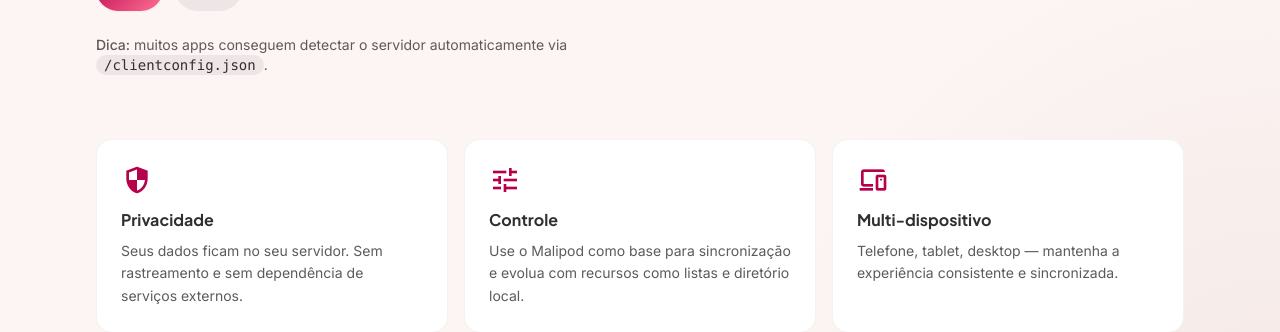
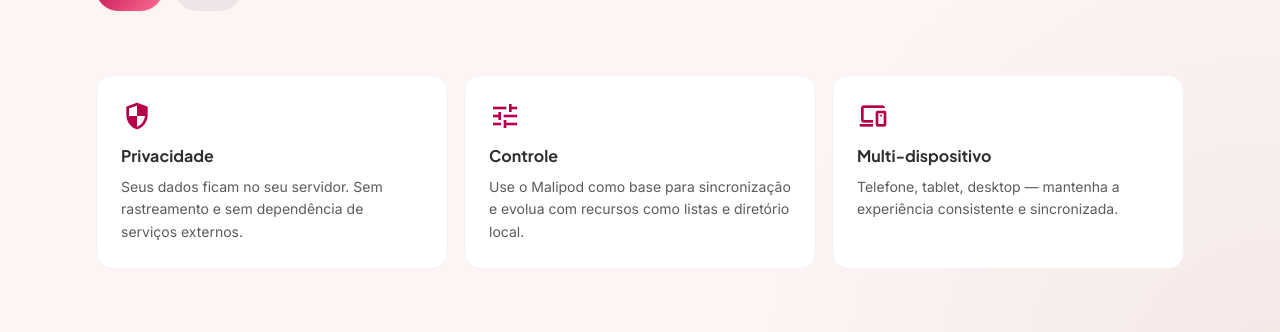
Before and after one commit to eliassoares/malipod-selfhosted, a FastAPI app: template app/templates/home.html in a window 1280 px wide. Shown: the part 742-1074 px from the top of the page. Run offline with FastAPI, Linux system fonts and the light colour scheme; the template is opened without the code that fills it, so the values that code supplies are empty; parts of the project's set-up code (start-up, migrations or seed data) failed here and were passed over; some libraries are stand-ins or nearby versions.

Commit message:
fix(site): remove clientconfig tip from home

```diff
--- a/app/templates/home.html
+++ b/app/templates/home.html
@@ -72,10 +72,6 @@
         {% endif %}
       </div>
 
-      <div class="mt-6 text-sm text-on-surface-variant">
-        <span class="font-medium">Dica:</span>
-        muitos apps conseguem detectar o servidor automaticamente via <code class="bg-surface-container px-2 py-0.5 rounded-lg font-mono text-on-surface">/clientconfig.json</code>.
-      </div>
     </div>
 
     <div class="lg:col-span-5">
```
